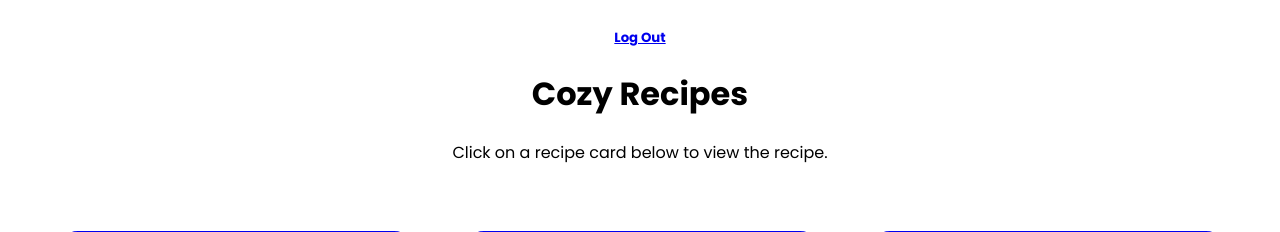
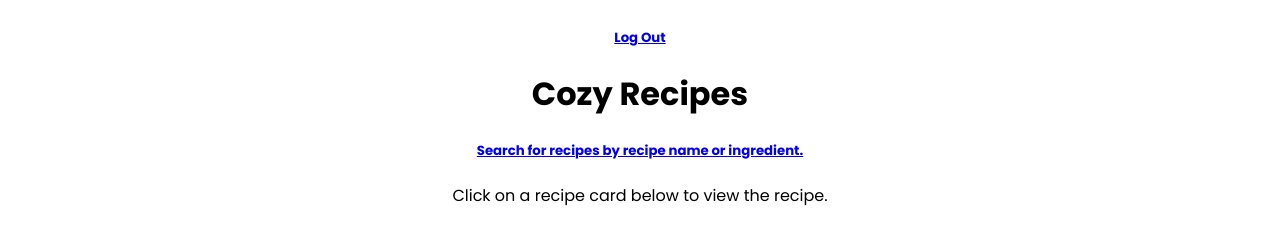
Before and after one commit to sarahmjenkins/recipe_app, a Django app: page /list/ in a window 1280 px wide. Shown: the part 249-481 px from the top of the page. Run offline with Django 4.2, Linux system fonts and the light colour scheme; a user stored in the database is signed in; data comes from the database, SQL or seed files in the repository; both versions use the stored data as it was after the commit.

Commit message:
added search view and template

```diff
--- /dev/null
+++ b/recipes/forms.py
@@ -0,0 +1,11 @@
+from django import forms
+
+SEARCH_CHOICES = (
+    ('1', 'Search by recipe name.'),
+    ('2', 'Search by ingredient.')
+)
+
+class RecipeSearchForm(forms.Form):
+    recipe_title = forms.CharField(max_length=50)
+    recipe_ingredient = forms.CharField(max_length=50)
+    search_type = forms.ChoiceField(choices=SEARCH_CHOICES)
--- a/recipes/templates/recipes/detail.html
+++ b/recipes/templates/recipes/detail.html
@@ -35,3 +35,7 @@
     <h5><a href="/recipes/list">Return to view all recipes.</a></h5>
   </div>
 </body>
+
+<footer style="margin-top:50px">
+  <p style="font-size:8px; text-align:center">All images from <a href='https://unsplash.com/'>Unsplash</a>.</p>
+</footer>
--- a/recipes/templates/recipes/main.html
+++ b/recipes/templates/recipes/main.html
@@ -18,6 +18,7 @@
     style="object-fit:cover">
   <h5 style="text-align:center"><a href="{% url 'logout' %}">Log Out</a></h5>
   <h1 style="text-align:center">Cozy Recipes</h1>
+  <h5 style="text-align:center"><a href="/recipes/search">Search for recipes by recipe name or ingredient.</a></h5>
 </header>
 
 <body>
@@ -33,3 +34,7 @@
     {% endfor %}
   </div>
 </body>
+
+<footer style="margin-top:50px">
+  <p style="font-size:8px; text-align:center">All images from <a href='https://unsplash.com/'>Unsplash</a>.</p>
+</footer>
--- a/recipes/urls.py
+++ b/recipes/urls.py
@@ -1,10 +1,11 @@
 from django.urls import path
-from .views import home, RecipeListView, RecipeDetailView
+from .views import home, RecipeListView, RecipeDetailView, search
 
 app_name = 'recipes'
 
 urlpatterns = [
     path('', home),
     path('list/', RecipeListView.as_view(), name='list'),
-    path('list/<pk>', RecipeDetailView.as_view(), name='detail')
+    path('list/<pk>', RecipeDetailView.as_view(), name='detail'),
+    path('search/', search, name='search')
 ]
--- a/recipes/views.py
+++ b/recipes/views.py
@@ -2,6 +2,7 @@ from django.shortcuts import render
 from django.contrib.auth.mixins import LoginRequiredMixin
 from django.views.generic import ListView, DetailView
 from .models import Recipe
+from .forms import RecipeSearchForm
 
 # Create your views here.
 
@@ -15,3 +16,12 @@ class RecipeListView(LoginRequiredMixin, ListView):
 class RecipeDetailView(LoginRequiredMixin, DetailView):
     model = Recipe
     template_name = 'recipes/detail.html'
+
+def search(request):
+    form = RecipeSearchForm(request.POST or None)
+
+    context = {
+        'form': form,
+    }
+
+    return render(request, 'recipes/search.html', context)
```
Also changed, not shown: recipes/templates/recipes/search.html (added, +21 -0 lines), db.sqlite3.
